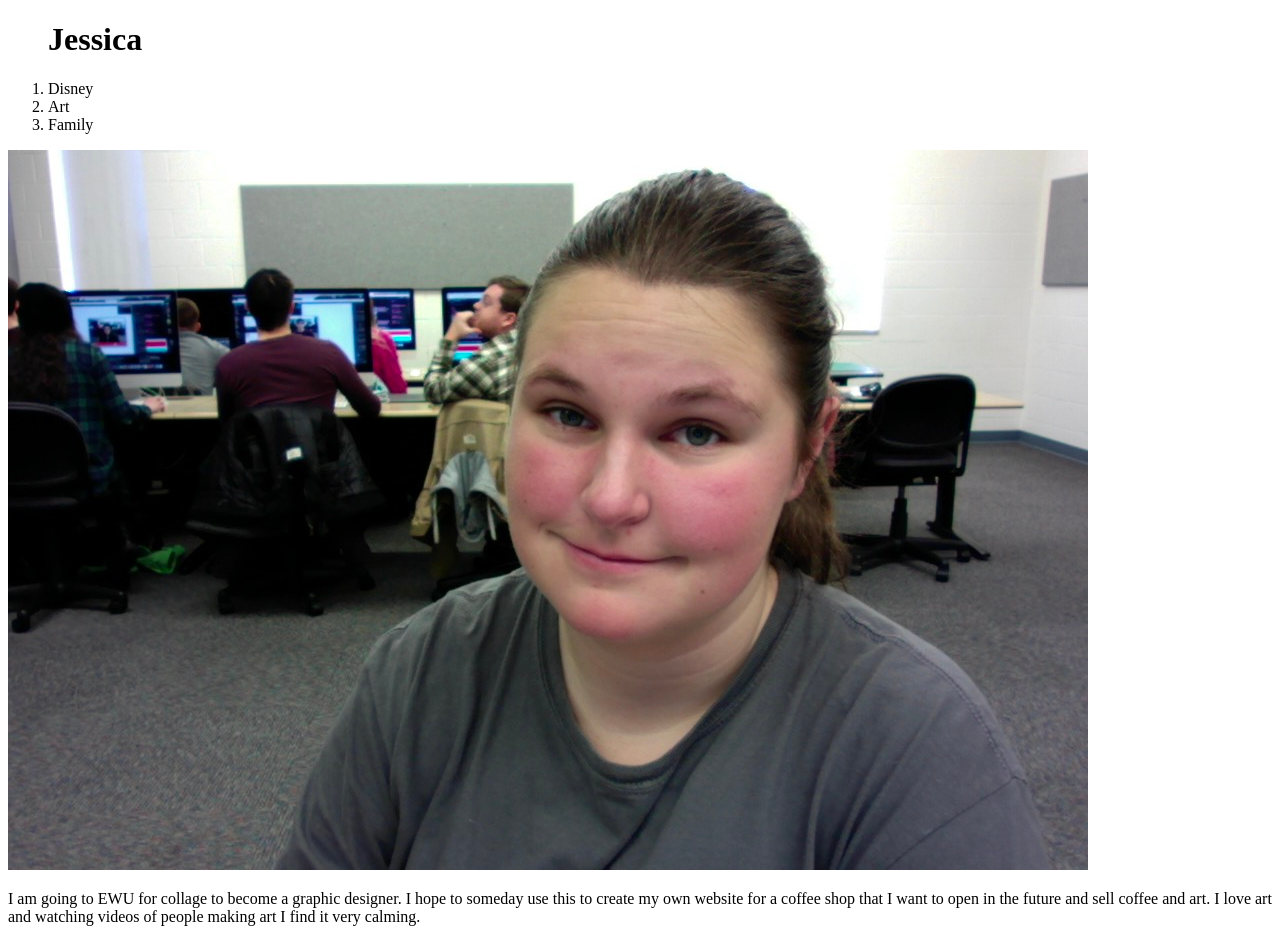
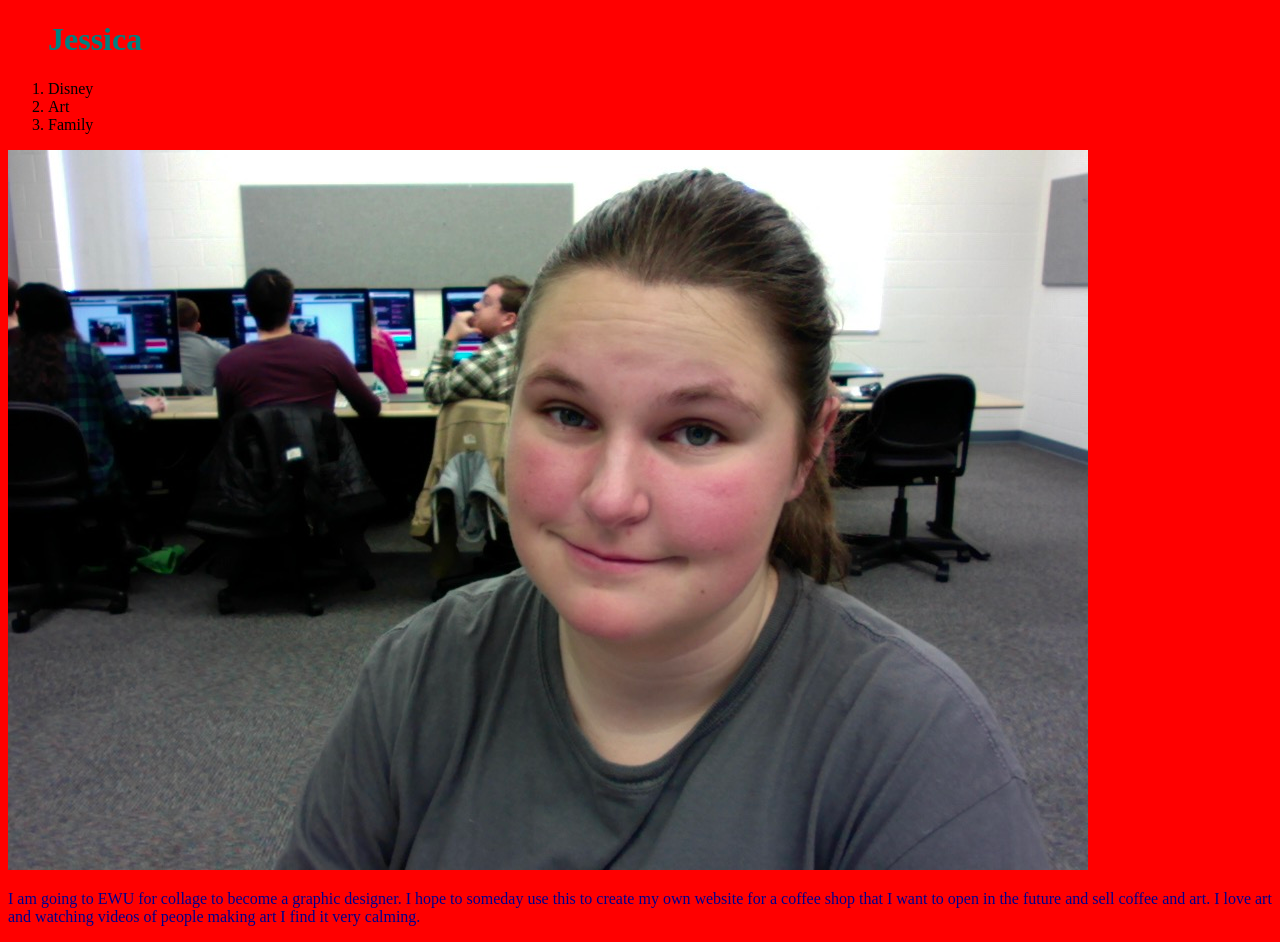
Before and after one commit to GunnerDog/GunnerDog.github.io, a plain HTML site: page index.html in a window 1280 px wide. Drawn offline with Linux system fonts and the light colour scheme.

Commit message:
New Bg color
this color is terrible

```diff
--- a/index.html
+++ b/index.html
@@ -1,7 +1,3 @@
-<!--185.199.108.153
-185.199.109.153
-185.199.110.153
-185.199.111.153-->
 <!DOCTYPE html>
 <html lang="en">
 <head>
@@ -11,10 +7,11 @@
 
 <!-- stylesheet  -->
 
-<link rel="stylesheet" href="style.css">
+<link rel="stylesheet" href="styles.css">
 
  <title>Jessica</title>
 </head>
+
 <body>
 
 <ol>
@@ -24,10 +21,11 @@
 <li>Family</li>
 </ol>
 
-<img src="me.jpg" alt="">
+<img src="me.jpg" alt="Jessica Spring">
 
  <p>
   I am going to EWU for collage to become a graphic designer. I hope to someday use this to create my own website for a coffee shop that I want to open in the future and sell coffee and art. I love art and watching videos of people making art I find it very calming.
   </p>
+
 </body>
 </html>
--- a/styles.css
+++ b/styles.css
@@ -2,6 +2,11 @@
 *Primary color: satin-gray
 * secondary color: navey-blue
 */
+
+body{
+  background-color: red;
+}
+
 
 h1 {
   color: teal;
```
